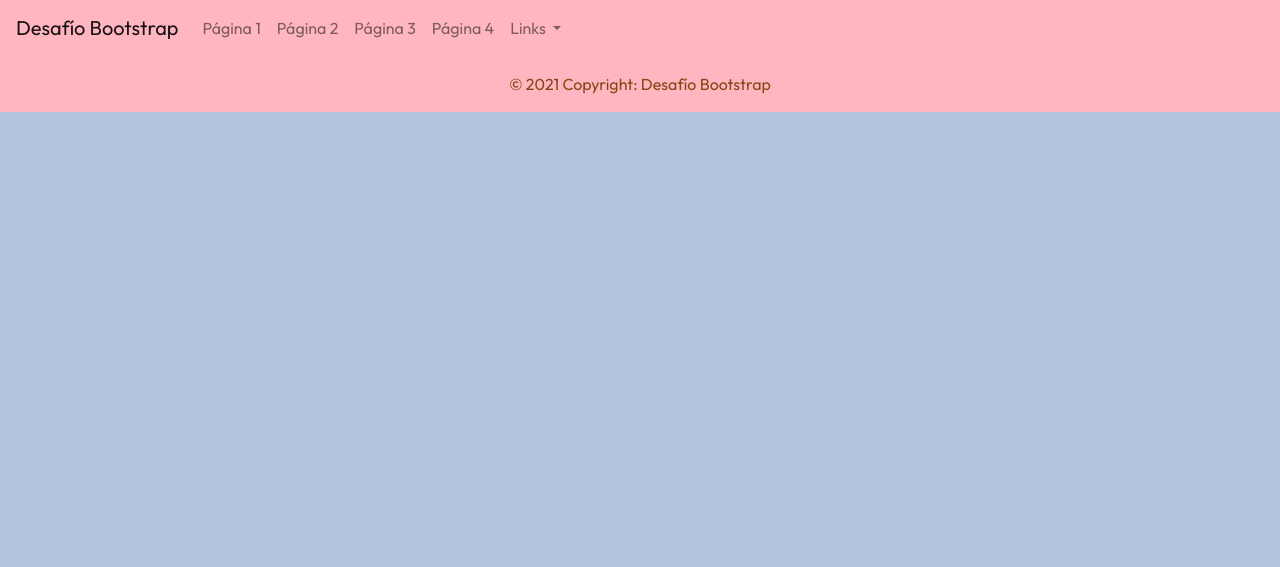
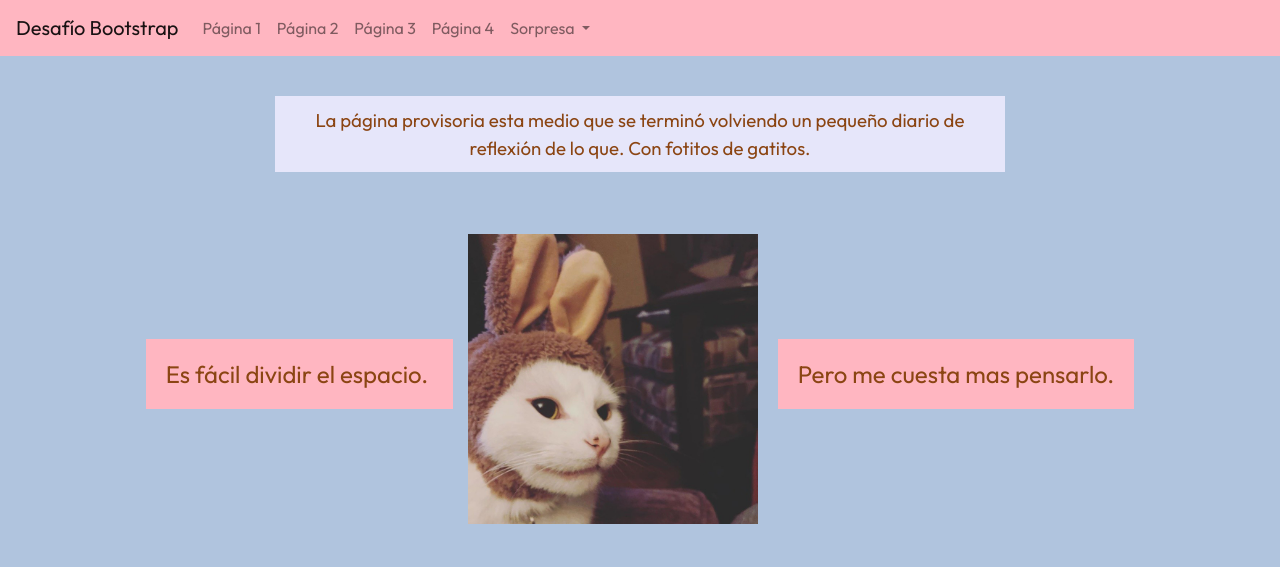
Before and after one commit to lutievoli/Desafio-bootstrap, a plain HTML site: page pages/pag1.html in a window 1280 px wide. Shown: the top 567 px of the page. Drawn offline with nearby package versions, Linux system fonts and the light colour scheme.

Commit message:
Pagina 2

```diff
--- a/css/style.css
+++ b/css/style.css
@@ -24,11 +24,19 @@ body{
     font-size: 14pt;
 }
 .texto2{
+    margin-top: 40px;
     padding: 10px;
     background-color:lavender;
     color: saddlebrown;
     font-family: 'Outfit', sans-serif;
     font-size: 14pt;
+}
+.texto3{
+    padding: 20px;
+    background-color:lightpink;
+    color: saddlebrown;
+    font-family: 'Outfit', sans-serif;
+    font-size: 18pt;
 }
 .page-footer{
     background-color: lightpink;
@@ -47,3 +55,7 @@ a:hover{
     font-family: 'Outfit', sans-serif;
     text-decoration: none;
 }
+.video1{
+    margin-top: 20px;
+    margin-bottom: 30px;
+}
--- a/pages/pag1.html
+++ b/pages/pag1.html
@@ -34,21 +34,49 @@
                 </li>
                 <li class="nav-item dropdown">
                   <a class="nav-link dropdown-toggle" href="#" id="navbarDropdownMenuLink" role="button" data-toggle="dropdown" aria-expanded="false">
-                    Links
+                    Sorpresa
                   </a>
                   <div class="dropdown-menu" aria-labelledby="navbarDropdownMenuLink">
-                    <a class="dropdown-item" href="https://i.pinimg.com/originals/3e/84/09/3e8409dcdd012b4bcda84a710f2d1052.jpg" target="blank">Link 1</a>
-                    <a class="dropdown-item" href="https://pbs.twimg.com/media/E4P8BX1XMAsoTdg.jpg" target="blank">Link 2</a>
-                    <a class="dropdown-item" href="https://i.pinimg.com/550x/5e/1d/1d/5e1d1decc6437f2d9443e98da06659a9.jpg" target="blank">Link 3</a>
+                    <a class="dropdown-item" href="https://i.pinimg.com/originals/3e/84/09/3e8409dcdd012b4bcda84a710f2d1052.jpg" target="blank">♡♡♡♡♡♡</a>
+                    <a class="dropdown-item" href="https://pbs.twimg.com/media/E4P8BX1XMAsoTdg.jpg" target="blank">♡♡♡♡♡♡</a>
+                    <a class="dropdown-item" href="https://i.pinimg.com/550x/5e/1d/1d/5e1d1decc6437f2d9443e98da06659a9.jpg" target="blank">♡♡♡♡♡♡</a>
                   </div>
                 </li>
               </ul>
             </div>
           </nav>
     </header>
-    <main>
-
-    </main>
+    <div class="container">
+        <div class="row form-group">
+            <div class="col-lg-8 col-12 mx-auto text-center">
+                <p class="texto2">
+                    La página provisoria esta medio que se terminó volviendo un pequeño diario de reflexión de lo que. Con fotitos de gatitos.
+                </p>
+            </div>
+        </div>
+    </div>
+    <div class="container-fluid">
+        <div class="row form-group">
+            <div class=" mx-auto text-center">
+                <div class="texto3 d-inline col-lg-4 col-12">
+                    Es fácil dividir el espacio.
+                </div>
+                <img class="col-lg-3 col-12" src="../assets/img/gatitoconejo.jpg" style="margin-top: 30px; margin-bottom: 30px;" alt="Foto">
+                <div class="texto3 d-inline col-lg-4 col-12">
+                    Pero me cuesta mas pensarlo.
+                </div>
+            </div>
+        </div>
+    </div>
+    <div class="container">
+        <div class="row form-group">
+            <div class="mx-auto text-center col-lg-12 col-12">
+                <div class="embed-responsive embed-responsive-16by9 video1">
+                    <iframe class="embed-responsive-item" width="560" height="auto" src="https://www.youtube.com/embed/6FQsIfE7sZM?controls=0" title="YouTube video player" allow="accelerometer; autoplay; clipboard-write; encrypted-media; gyroscope; picture-in-picture" allowfullscreen> </iframe>
+                </div>
+            </div>
+        </div>
+    </div>
     <footer class="page-footer font-small">
         <div class="footer-copyright text-center py-3">© 2021 Copyright:
           <a href="index.html"> Desafío Bootstrap</a>
```
Also changed, not shown: index.html (+5 -5 lines), pages/pag2.html (+4 -4 lines), pages/pag3.html (+4 -4 lines), pages/pag4.html (+4 -4 lines), assets/img/gatitoconejo.jpg (added).
